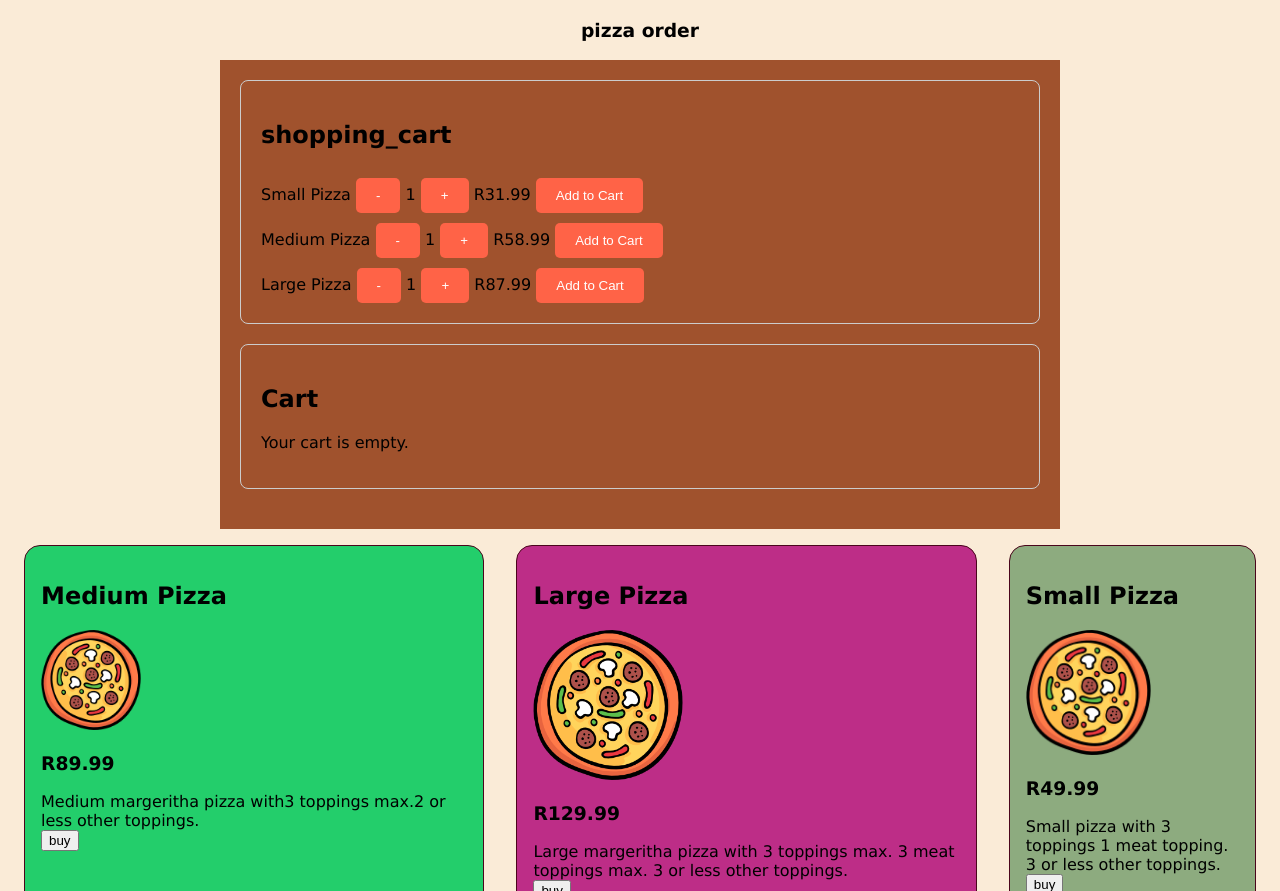
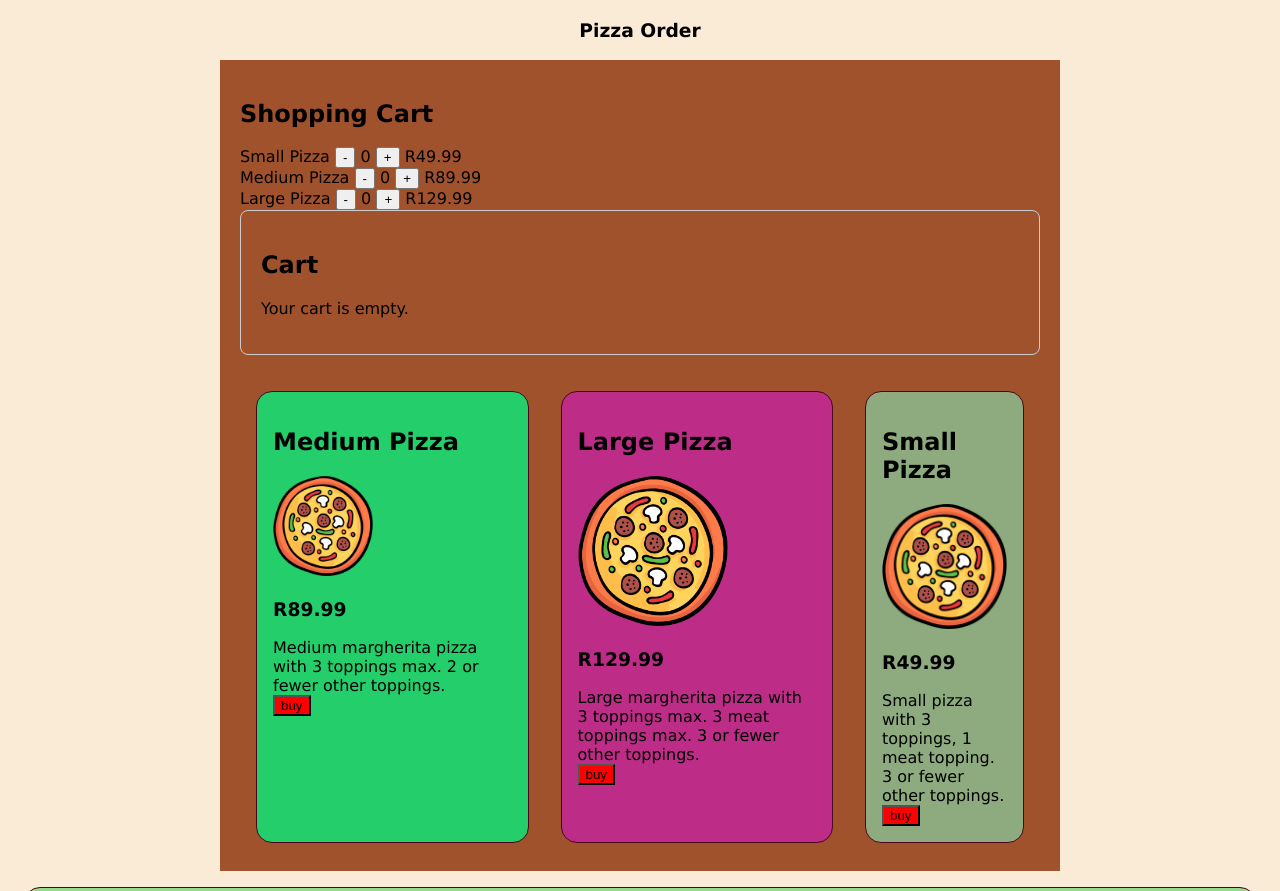
Before and after one commit to Orifha123/pizza-cart, a plain HTML site: page index.html in a window 1280 px wide. Shown: the part 61-952 px from the top of the page. Drawn offline with nearby package versions, Linux system fonts and the light colour scheme.

Commit message:
initial commit:added files

```diff
--- a/index.html
+++ b/index.html
@@ -11,42 +11,31 @@
 
 <body>
     <h1 style="text-align: center;">Perfect Pizza</h1>
-    <h3 style="text-align: center;">pizza order</h3>
-    <div class="container" x-data="pizzaCart()" @add-to-cart.window="addToCart">
+    <h3 style="text-align: center;">Pizza Order</h3>
+    <div class="container" x-data="pizzaCart()">
+        <h2>Shopping Cart</h2>
+        <div class="counter-container">
+            <span>Small Pizza</span>
+            <button class="counter-btn" @click="decreaseItem('small', 49.99)">-</button>
+            <span x-text="getItemQuantity('small')"></span>
+            <button class="counter-btn" @click="increaseItem('small', 49.99)">+</button>
+            <span>R49.99</span>
+        </div>
+        <div class="counter-container">
+            <span>Medium Pizza</span>
+            <button class="counter-btn" @click="decreaseItem('medium', 89.99)">-</button>
+            <span x-text="getItemQuantity('medium')"></span>
+            <button class="counter-btn" @click="increaseItem('medium', 89.99)">+</button>
+            <span>R89.99</span>
+        </div>
+        <div class="counter-container">
+            <span>Large Pizza</span>
+            <button class="counter-btn" @click="decreaseItem('large', 129.99)">-</button>
+            <span x-text="getItemQuantity('large')"></span>
+            <button class="counter-btn" @click="increaseItem('large', 129.99)">+</button>
+            <span>R129.99</span>
+        </div>
 
-        <div class="menu">
-            <h2>shopping_cart</h2>
-            <div class="counter-container" x-data="{ count: 1 }">
-                <span>Small Pizza </span>
-                <button class="counter-btn" @click="count = Math.max(1, count - 1)">-</button>
-                <span x-text="count"></span>
-                <button class="counter-btn" @click="count++">+</button>
-                <span>R31.99</span>
-                <button class="counter-btn"
-                    @click="$dispatch('add-to-cart', { size: 'small', price: 31.99, quantity: count })">Add to
-                    Cart</button>
-            </div>
-            <div class="counter-container" x-data="{ count: 1 }">
-                <span>Medium Pizza</span>
-                <button class="counter-btn" @click="count = Math.max(1, count - 1)">-</button>
-                <span x-text="count"></span>
-                <button class="counter-btn" @click="count++">+</button>
-                <span>R58.99</span>
-                <button class="counter-btn"
-                    @click="$dispatch('add-to-cart', { size: 'medium', price: 58.99, quantity: count })">Add to
-                    Cart</button>
-            </div>
-            <div class="counter-container" x-data="{ count: 1 }">
-                <span>Large Pizza</span>
-                <button class="counter-btn" @click="count = Math.max(1, count - 1)">-</button>
-                <span x-text="count"></span>
-                <button class="counter-btn" @click="count++">+</button>
-                <span>R87.99</span>
-                <button class="counter-btn"
-                    @click="$dispatch('add-to-cart', { size: 'large', price: 87.99, quantity: count })">Add to
-                    Cart</button>
-            </div>
-        </div>
         <div class="cart">
             <h2>Cart</h2>
             <template x-if="cart.length">
@@ -54,9 +43,8 @@
                     <template x-for="item in cart" :key="item.size">
                         <div class="cart-item">
                             <span x-text="item.size.charAt(0).toUpperCase() + item.size.slice(1) + ' Pizza'"></span>
-                            <span
-                                x-text="'R' + (item.quantity * item.price).toFixed(2) + ' (' + item.quantity + ')'"></span>
-                            <button class="remove-button" @click="removeFromCart(item.size)">Remove</button>
+                            <span x-text="'R' + (item.quantity * item.price).toFixed(2) + ' (' + item.quantity + ')'"></span>
+                            <button class="remove-button" @click="decreaseItem(item.size, item.price)">-</button>
                         </div>
                     </template>
                     <hr>
@@ -71,21 +59,52 @@
             </template>
         </div>
 
-
-        <div class="checkout" x-show="cart.length">
+        <div class="checkout" x-show="cart.length > 0">
             <h2>Checkout</h2>
-            <button @click="checkout">Check Out</button>
+            <button @click="showPaymentInput = true">Check Out</button>
             <div x-show="showPaymentInput" style="margin-top: 10px;">
                 <input type="number" placeholder="Enter Payment" x-model.number="paymentAmount">
                 <button @click="completePayment">Pay</button>
             </div>
         </div>
+        <div class="pizzas">
+            <div class="pizza medium_pizza">
+                <h2>Medium Pizza</h2>
+                <img src="images/pizza-one.png" width="100">
+                <h3>R89.99</h3>
+                <div>
+                    Medium margherita pizza with 3 toppings max. 2 or fewer other toppings.
+                </div>
+                <button style="background-color: red;" class="counter-btn" @click="addItemToCart('medium', 89.99)">buy</button>
+            </div>
+
+            <div class="pizza large_pizza">
+                <h2>Large Pizza</h2>
+                <img src="images/pizza-one.png" width="150">
+                <h3>R129.99</h3>
+                <div>
+                    Large margherita pizza with 3 toppings max. 3 meat toppings max. 3 or fewer other toppings.
+                </div>
+                <button style="background-color: red;" class="counter-btn" @click="addItemToCart('large', 129.99)">buy</button>
+            </div>
+
+            <div class="pizza small_pizza">
+                <h2>Small Pizza</h2>
+                <img src="images/pizza-one.png" width="125">
+                <h3>R49.99</h3>
+                <div>
+                    Small pizza with 3 toppings, 1 meat topping. 3 or fewer other toppings.
+                </div>
+                <button style="background-color: red;" class="counter-btn" @click="addItemToCart('small', 49.99)">buy</button>
+            </div>
+        </div>
+
     </div>
 
     <script>
         function pizzaCart() {
-            const MIN_PAYMENT = 31.99;
-            const MAX_PAYMENT = 1000;
+            const MIN_PAYMENT = 0;
+            const MAX_PAYMENT = 10000;
 
             return {
                 cart: [],
@@ -93,28 +112,45 @@
                 paymentAmount: 0,
                 showPaymentInput: false,
 
-                addToCart(event) {
-                    const { size, price, quantity } = event.detail;
+                getItemQuantity(size) {
+                    let item = this.cart.find(item => item.size === size);
+                    return item ? item.quantity : 0;
+                },
+
+                increaseItem(size, price) {
                     let item = this.cart.find(item => item.size === size);
                     if (item) {
-                        item.quantity += quantity;
+                        item.quantity++;
                     } else {
-                        this.cart.push({ size, price, quantity });
+                        this.cart.push({ size, price, quantity: 1 });
                     }
                     this.updateTotalCost();
                 },
 
-                removeFromCart(size) {
-                    this.cart = this.cart.filter(item => item.size !== size);
+                decreaseItem(size, price) {
+                    let item = this.cart.find(item => item.size === size);
+                    if (item) {
+                        if (item.quantity > 1) {
+                            item.quantity--;
+                        } else {
+                            this.cart = this.cart.filter(item => item.size !== size);
+                        }
+                        this.updateTotalCost();
+                    }
+                },
+
+                addItemToCart(size, price) {
+                    let item = this.cart.find(item => item.size === size);
+                    if (item) {
+                        item.quantity++;
+                    } else {
+                        this.cart.push({ size, price, quantity: 1 });
+                    }
                     this.updateTotalCost();
                 },
 
                 updateTotalCost() {
                     this.totalCost = this.cart.reduce((total, item) => total + item.quantity * item.price, 0);
-                },
-
-                checkout() {
-                    this.showPaymentInput = true;
                 },
 
                 completePayment() {
@@ -128,73 +164,22 @@
                         alert("Payment successful! Enjoy your pizzas.");
                         this.cart = [];
                         this.totalCost = 0;
+                        this.showPaymentInput = false;
                     }
                     this.paymentAmount = 0;
-                    this.showPaymentInput = false;
                 }
             }
         }
 
-        // Listen for 'add-to-cart' events
-        document.addEventListener('alpine:init', () => {
+        document.addEventListener('DOMContentLoaded', function () {
             Alpine.data('pizzaCart', pizzaCart);
         });
     </script>
 
-
-
-
-
-
-
-    <div class="pizzas">
-        <div class="pizza medium_pizza">
-            <h2>Medium Pizza</h2>
-            <img src="images\pizza-one.png" width="100">
-            <h3>R89.99</h3>
-            <div>
-                Medium margeritha pizza with3 toppings max.2 or less other toppings.
-            </div>
-            <div x-data="{ show: false }">
-                <button @click="show=!show">buy</button>
-                <div x-show="show">purchased!!</div>
-            </div>
-        </div>
-
-        <div class="pizza large_pizza">
-            <h2>Large Pizza</h2>
-            <img src="images/pizza-one.png" width="150">
-            <h3>R129.99</h3>
-            <div>
-                Large margeritha pizza with 3 toppings max. 3 meat toppings max. 3 or less other toppings.
-            </div>
-            <div x-data="{ show: false }">
-                <button @click="show=!show">buy</button>
-                <div x-show="show">purchased!!</div>
-            </div>
-        </div>
-
-        <div class="pizza small_pizza">
-            <h2>Small Pizza</h2>
-            <img src="images/pizza-one.png" width="125">
-            <h3>R49.99</h3>
-            <div>
-                Small pizza with 3 toppings 1 meat topping. 3 or less other toppings.
-            </div>
-            <div x-data="{ show: false }">
-                <button @click="show=!show">buy</button>
-                <div x-show="show">purchased!!</div>
-            </div>
-        </div>
-
-    </div>
-
     <div style="text-align: center;" class="pizza contact_us">
         <h2>Contact details</h2>
-        Contact us at:(021)-541-100
-        twitter
-        /fb
-        /insta
+        Contact us at: (021)-541-100
+        Twitter / Facebook / Instagram
         @perfectpizzaz
     </div>
 
```
Also changed, not shown: images/index.html (deleted, +0 -44 lines).
